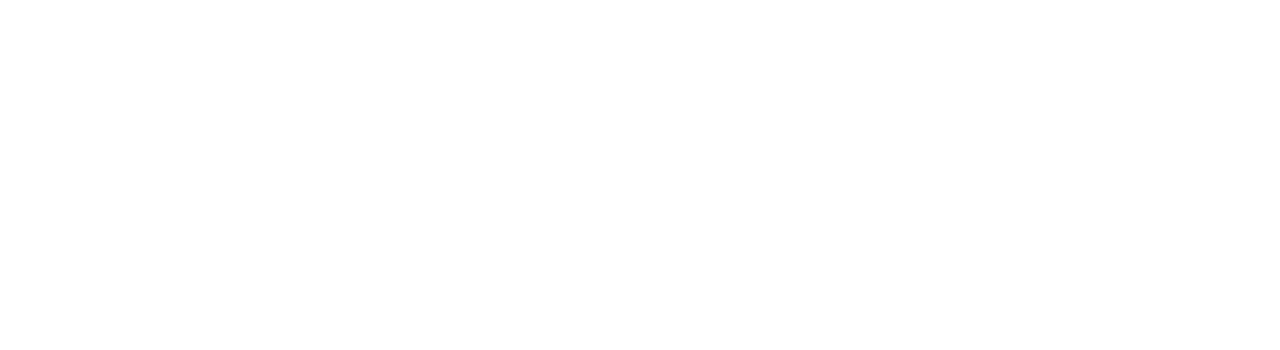
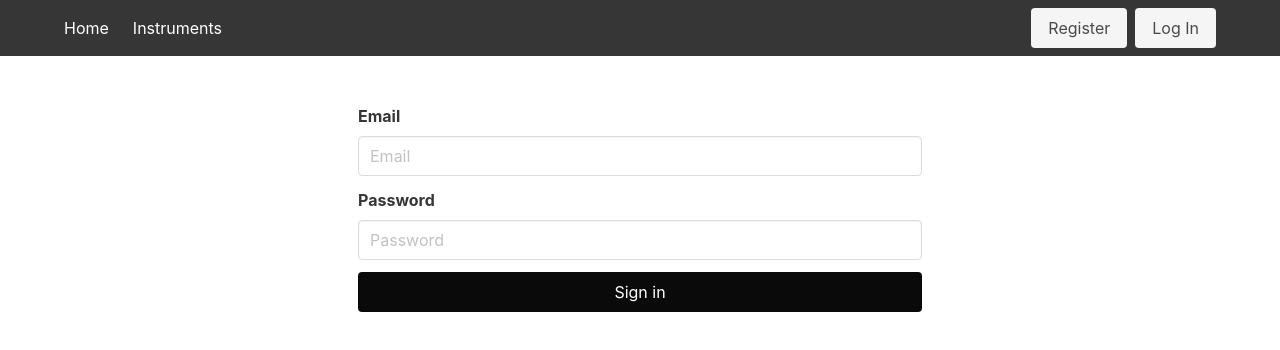
Before and after one commit to D-Tsonev/project-4-client, a React (Create React App) app: page /login in a window 1280 px wide. Shown: the top 350 px of the page. Built offline with nearby package versions, Linux system fonts and the light colour scheme.

Commit message:
working register and login

```diff
--- a/src/App.js
+++ b/src/App.js
@@ -4,22 +4,22 @@
 
 // import Footer from './components/common/Footer'
 import Register from './components/auth/Register'
-// import Login from './components/auth/Login'
+import Login from './components/auth/Login'
 // import Profile from './components/users/Profile'
-// import Home from './components/common/Home'
-// import Nav from './components/common/Nav'
+import Home from './components/common/Home'
+import Nav from './components/common/Nav'
 import InstrumentsIndex from './components/instruments/InstrumentsIndex'
 import InstrumentShow from './components/instruments/InstrumentShow'
 
 function App() {
   return (
     <Router>
-      {/* <Nav /> */}
+      <Nav />
       <Switch>
-        {/* <Route exact path='/' component={Home} /> */}
+        <Route exact path='/' component={Home} />
         {/* <Route path='/profile' component={Profile} /> */}
         <Route path='/register' component={Register} />
-        {/* <Route path='/login' component={Login} /> */}
+        <Route path='/login' component={Login} />
         {/* <Route path='/footer' component={Footer} /> */}
         <Route path="/instruments/:id" component={InstrumentShow} />
         <Route path="/instruments" component={InstrumentsIndex} />
--- a/src/components/auth/Login.js
+++ b/src/components/auth/Login.js
@@ -1,6 +1,6 @@
 import React from 'react'
 import { useHistory } from 'react-router'
-import { loginUser } from '../../lib/auth'
+import { loginUser } from '../../lib/api'
 import { setToken } from '../../lib/auth'
 import { useForm } from '../hooks/useForm'
 
@@ -18,7 +18,7 @@
     try {
       const res = await loginUser(formdata)
       setToken(res.data.token)
-      history.push('/instruments')
+      history.push('/instruments') // update this to profile page once logged in
     } catch (err) {
       console.log(err.response.data)
     }
--- /dev/null
+++ b/src/components/common/Error.js
@@ -0,0 +1,6 @@
+function Error() {
+  return <h2 className="subtitle has-text-centered is-fullwidth">
+    Oh no something went wrong, the sadness 🙁
+  </h2>
+}
+export default Error
--- a/src/components/common/Nav.js
+++ b/src/components/common/Nav.js
@@ -1,95 +1,75 @@
-// import React from 'react'
-// // import { Link ,useHistory, useLocation  } from 'react-router-dom'
-// // import { isAuthenticated, removeToken } from '../../lib/auth'
-// import { Link   } from 'react-router-dom'
-// function Nav() {
-//   // const history = useHistory()
-//   // const location = useLocation()
-//   // const [isOpen, setIsOpen] = React.useState(false)
-//   // const isLoggedIn = isAuthenticated()
+import React from 'react'
+import { Link, useHistory, useLocation } from 'react-router-dom'
+import { isAuthenticated, removeToken } from '../../lib/auth'
 
-//   // const handleToggle = () => {
-//   //   setIsOpen(!isOpen)
-//   // }
+function Nav() {
+  const location = useLocation()
+  const history = useHistory()
+  const isLoggedIn = isAuthenticated()
+  const [isOpen, setIsOpen] = React.useState(false)
 
-//   // // const handleLogout = () => {
-//   // //   removeToken()
-//   // //   history.push('/')
-//   // // }
+  const handleToggle = () => {
+    setIsOpen(!isOpen)
+  }
 
-//   // React.useEffect(() => {
-//   //   setIsOpen(false)
-//   // }, [location.pathname])
+  const handleLogout = () => {
+    removeToken()
+    history.push('/')
+  }
+
+  React.useEffect(() => {
+    setIsOpen(false)
+  }, [location.pathname])
 
 
 
-//   return  (
-//     <nav className="navbar is-dark">
-//       <div className="container">
-//         <div className="navbar-brand">
-//           <Link to="/" className="navbar-item">
-//           Home
-//           </Link>
-//           <span
-//             className={`navbar-burger ${isOpen ? 'is-active' : ''}`}
-//             aria-label="menu"
-//             aria-expanded="false"
-//             onClick={handleToggle}
-//           >
-//             <span aria-hidden="true"></span>
-//             <span aria-hidden="true"></span>
-//             <span aria-hidden="true"></span>
-//           </span>
-//         </div>
-//         <div className={`navbar-menu ${isOpen ? 'is-active' : ''}`}>
-//           <div className="navbar-start">
-//             <Link to="/instruments" className="navbar-item">
-//               Instruments
-//             </Link>
-//           </div>
-//           <div className="navbar-end">
-//             <div className="navbar-item">
-//               <div className="buttons">
-//                 {!isLoggedIn ?
-//                   <>
-//                     <Link to="/register" className="button is-light">
-//                   Register
-//                     </Link>
-//                     <Link to="/login" className="button is-light">
-//                   Log In
-//                     </Link>
-//                   </>
-//                   :
-//                   <button
-//                     className="button is-light"
-//                     onClick={handleLogout}
-//                   >
-//                   Logout
-//                   </button>
-//                 }
-//               </div>
-//             </div>
-//           </div>
-//         </div>
-//       </div>
-//     </nav>
-//   )
-// }
-
-// export default Nav
-import { Link } from 'react-router-dom'
-
-function Nav() {
-  return (
-    <nav className="navbar is-blue">
+  return  (
+    <nav className="navbar is-dark">
       <div className="container">
         <div className="navbar-brand">
           <Link to="/" className="navbar-item">
-            Home
+          Home
           </Link>
-          <Link to="/instruments" className="navbar-item">
-            Instruments
-          </Link>
+          <span
+            className={`navbar-burger ${isOpen ? 'is-active' : ''}`}
+            aria-label="menu"
+            aria-expanded="false"
+            onClick={handleToggle}
+          >
+            <span aria-hidden="true"></span>
+            <span aria-hidden="true"></span>
+            <span aria-hidden="true"></span>
+          </span>
+        </div>
+        <div className={`navbar-menu ${isOpen ? 'is-active' : ''}`}>
+          <div className="navbar-start">
+            <Link to="/instruments" className="navbar-item">
+              Instruments
+            </Link>
+          </div>
+          <div className="navbar-end">
+            <div className="navbar-item">
+              <div className="buttons">
+                {!isLoggedIn ?
+                  <>
+                    <Link to="/register" className="button is-light">
+                  Register
+                    </Link>
+                    <Link to="/login" className="button is-light">
+                  Log In
+                    </Link>
+                  </>
+                  :
+                  <button
+                    className="button is-light"
+                    onClick={handleLogout}
+                  >
+                  Logout
+                  </button>
+                }
+              </div>
+            </div>
+          </div>
         </div>
       </div>
     </nav>
--- a/src/lib/api.js
+++ b/src/lib/api.js
@@ -1,25 +1,14 @@
 import axios from 'axios'
+// import { getToken } from './auth'
 
 const baseUrl = '/api'
 
-// import jwt from 'jsonwebtoken'
-
-// import { getToken } from './auth'
-
-export function register(formdata) {
-  return axios.post(`${baseUrl}/auth/register/`, formdata)
-}
-
-export function login(formdata) {
-  return axios.post(`${baseUrl}/auth/login`, formdata)
-}
-
-
+// // Needed for create/edit/delete
 // function headers() {
 //   return {
 //     headers: { Authorization: `Bearer ${getToken()}` },
 //   }
-
+// }
 
 export function getAllInstruments() {
   return axios.get(`${baseUrl}/instruments/`)
@@ -28,6 +17,19 @@
 export function getSingleInstrument(id) {
   return axios.get(`${baseUrl}/instruments/${id}/`)
 }
+
+export function register(formdata) {
+  return axios.post(`${baseUrl}/auth/register/`, formdata)
+}
+
+export function loginUser(formdata) {
+  return axios.post(`${baseUrl}/auth/login/`, formdata)
+}
+
+
+
+
+
 
 // Auth requests
 
--- a/src/lib/auth.js
+++ b/src/lib/auth.js
@@ -1,26 +1,27 @@
-// export function setToken(token) {
-//   window.localStorage.setItem('token', token)
-// }
+export function setToken(token) {
+  window.localStorage.setItem('token', token)
+}
 
-// export function getToken() {
-//   return window.localStorage.getItem('token')
-// }
+export function getToken() {
+  return window.localStorage.getItem('token')
+}
 
-// export function removeToken() {
-//   window.localStorage.removeItem('token')
-// }
+export function removeToken() {
+  window.localStorage.removeItem('token')
+}
 
-// function getPayload() {
-//   const token = getToken()
-//   if (!token) return false
-//   const parts = token.split('.')
-//   if (parts.length < 3) return false
-//   return JSON.parse(atob(parts[1]))
-// }
+function getPayload() {
+  const token = getToken()
+  console.log(token)
+  if (!token) return false
+  const parts = token.split('.')
+  if (parts.length < 3) return false
+  return JSON.parse(atob(parts[1]))
+}
 
-// export function isAuthenticated() {
-//   const payload = getPayload()
-//   if (!payload) return false
-//   const now = Math.round(Date.now() / 1000)
-//   return now < payload.exp
-// }
+export function isAuthenticated() {
+  const payload = getPayload()
+  if (!payload) return false
+  const now = Math.round(Date.now() / 1000)
+  return now < payload.exp
+}
```
Also changed, not shown: src/components/common/Home.js (line endings or trailing spaces), 1 other file (tests, documents, lock files or other folders).
